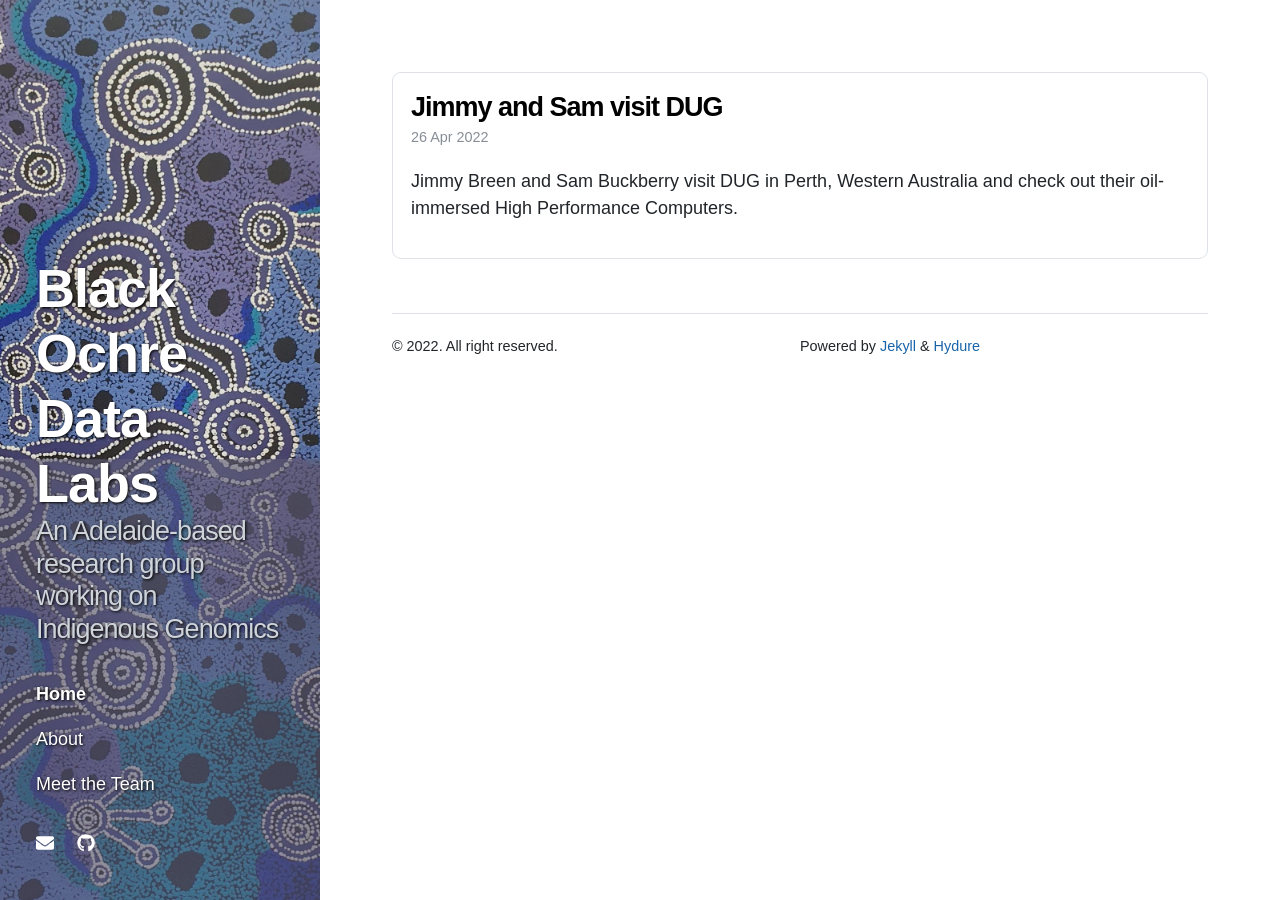
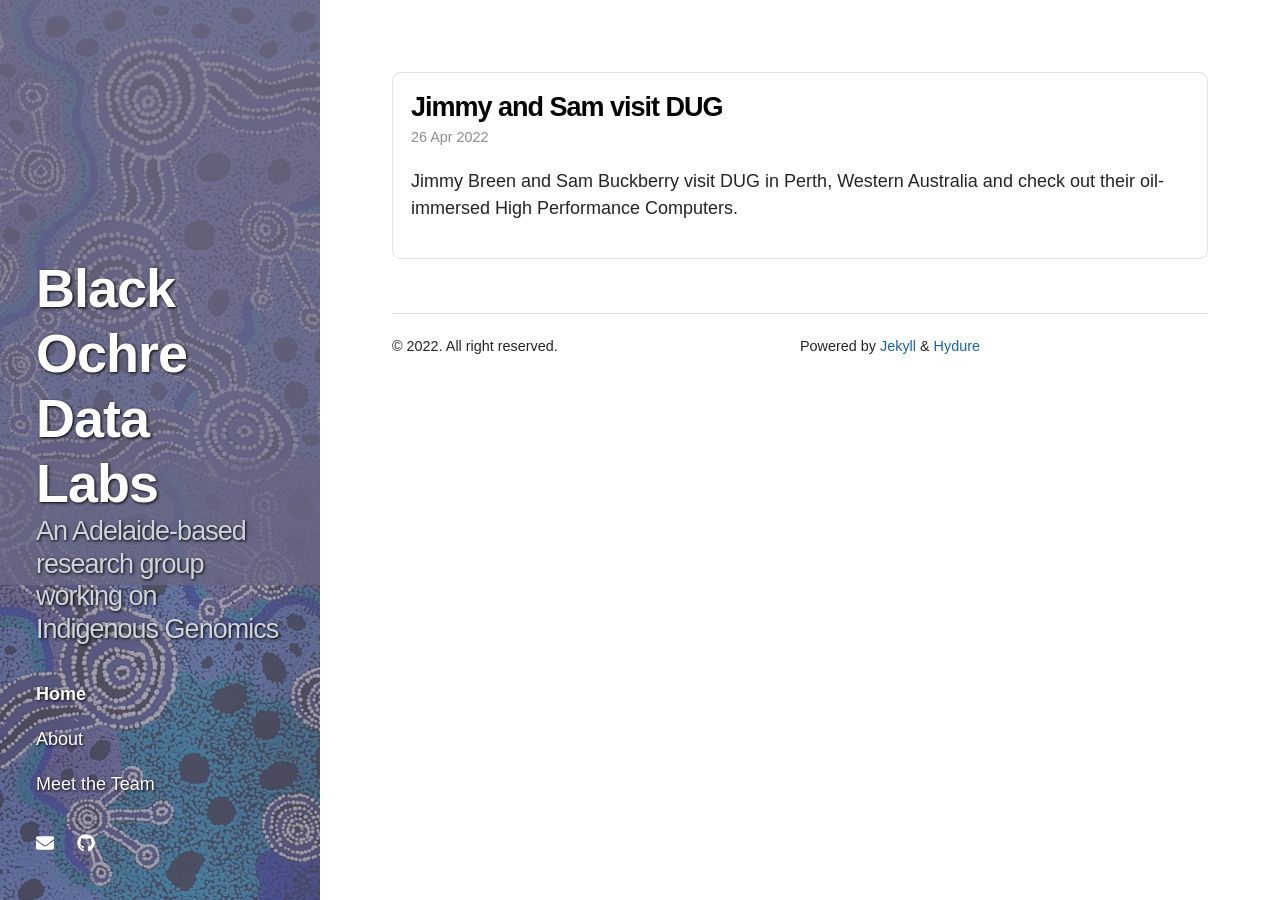
Before and after one commit to black-ochre-data-labs/tki-indigenous-genomics.github.io, a Jekyll site: the page built from README.md, in a window 1280 px wide. Built offline with Jekyll 4.4.1, drawn with Linux system fonts in a browser that asks for light colours; nearby versions of some CDN libraries; our own code applies the rules of GitHub Pages for plain Markdown files.

Commit message:
Change rgba for semi transparent background in sidebar panel (hopefully)

```diff
--- a/_sass/hydure/_sidebar.scss
+++ b/_sass/hydure/_sidebar.scss
@@ -5,8 +5,8 @@
 
 .sidebar-shield {
   width: 100%;
-  height: 100%;
-  background-color: rgba(0,0,0,0.1);
+  height: 65%;
+  background-color: rgba(105,103,133, 0.8);
 }
 
 .header {
```
